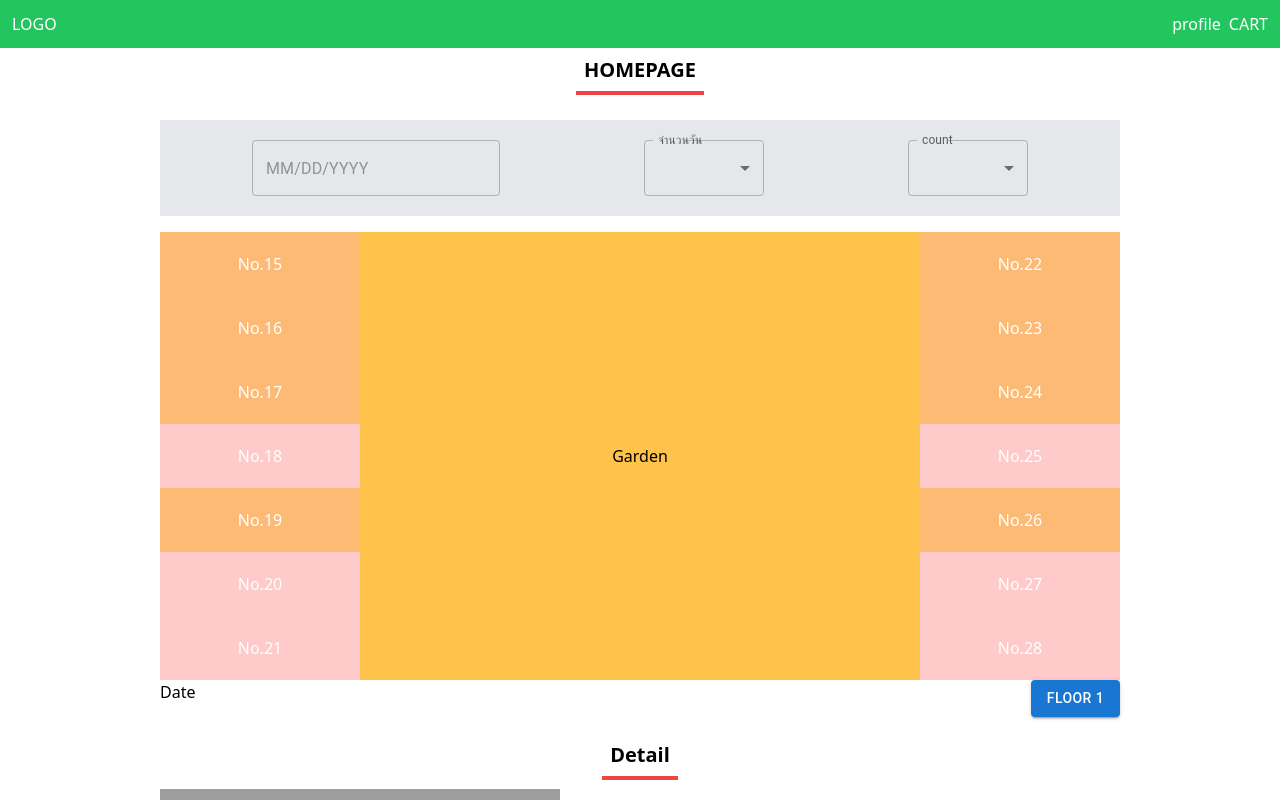
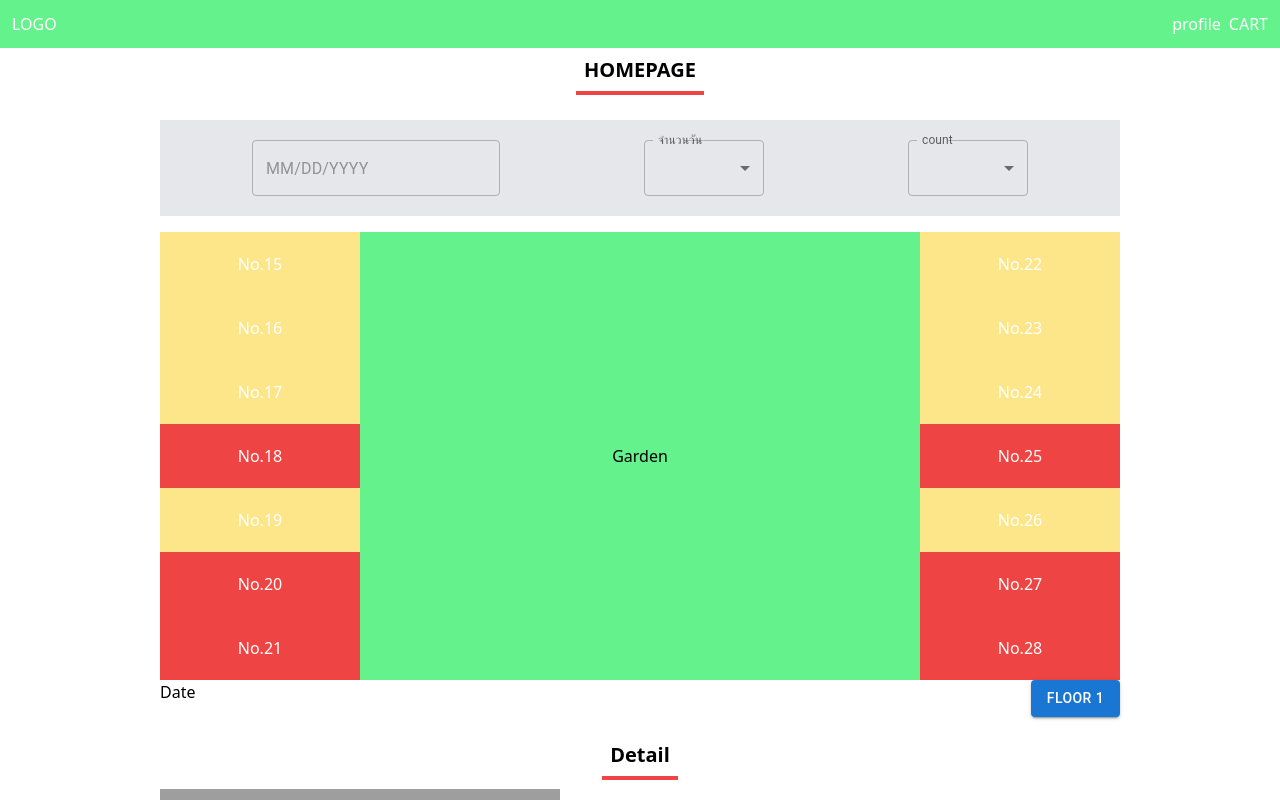
Before and after one commit to Droped17/room-booking, a React (Vite) app: page / in a window 1280 px wide. Shown: the top 800 px of the page. Built offline with nearby package versions, Linux system fonts and the light colour scheme; grey boxes are pictures that could not be loaded.

Commit message:
edit CSS to MyRoom

```diff
--- a/src/components/MyRoom.jsx
+++ b/src/components/MyRoom.jsx
@@ -2,9 +2,10 @@ export default function MyRoom({ status, roomNo,onClick }) {
   return (
     <div className="min-w-[200px]">
       <button
+      disabled={status === "not ok" ? true : false}
       onClick={onClick}
-        className={` hover:bg-orange-500 transition cursor-pointer w-full ${
-          status === "not ok" ? "p-5  bg-red-200" : "p-5  bg-orange-300"
+        className={`transition w-full ${
+          status === "not ok" ? "p-5  bg-red-500" : "p-5 cursor-pointer bg-secondary hover:bg-yellow-500"
         }`}
       >
         <p className="text-white">No.{roomNo}</p>
--- a/src/index.css
+++ b/src/index.css
@@ -1,3 +1,28 @@
+@import url('https://fonts.googleapis.com/css2?family=Kanit:wght@300&display=swap');
 @tailwind base;
 @tailwind components;
 @tailwind utilities;
+
+
+
+/* width */
+::-webkit-scrollbar {
+    width: 10px;
+}
+
+/* Track */
+::-webkit-scrollbar-track {
+    background: #888;
+    border-radius: 3px;
+}
+
+/* Handle */
+::-webkit-scrollbar-thumb {
+    background: #FFC24B;
+    border-radius: 5px;
+}
+
+/* Handle on hover */
+::-webkit-scrollbar-thumb:hover {
+    background: #B91C1C;
+}
--- a/src/layout/Header.jsx
+++ b/src/layout/Header.jsx
@@ -6,7 +6,7 @@ export default function Header() {
     navigate("/");
   }
   return (
-    <div className="p-3 bg-green-500 text-white flex justify-between">
+    <div className="p-3 bg-primary text-white flex justify-between">
       <p onClick={handleLogo} className="cursor-pointer">LOGO</p>
       <div className="flex gap-2">
         <p>profile</p>
--- a/tailwind.config.js
+++ b/tailwind.config.js
@@ -1,23 +1,19 @@
 /** @type {import('tailwindcss').Config} */
 export default {
-  content: [
-    "./index.html",
-    "./src/**/*.{js,ts,jsx,tsx}",
-  ],
+  content: ["./index.html", "./src/**/*.{js,ts,jsx,tsx}"],
   theme: {
     extend: {
       backgroundColor: {
-				primary: "#FFC24B",
-				secondary: "#EF4444",
+        primary: "#64F28C",
+        secondary: "#FDE68A",
       },
       textColor: {
         primary: "#EF4444",
         secondary: "#FFC24B",
       },
-
     },
-    fontFamily:{
-			kanit: ["Kanit","sans-serif"]
+    fontFamily: {
+      kanit: ["Kanit", "sans-serif"],
     },
     screens: {
       xs: "320px",
@@ -29,4 +25,4 @@ export default {
     },
   },
   plugins: [],
-}
+};
```
Lines whose indentation alone changed are shown as unchanged.
